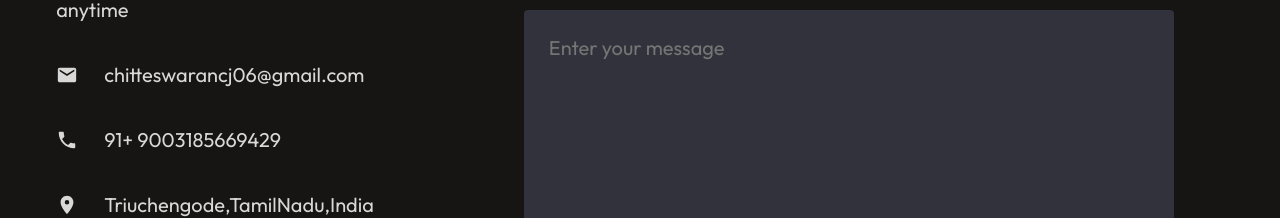
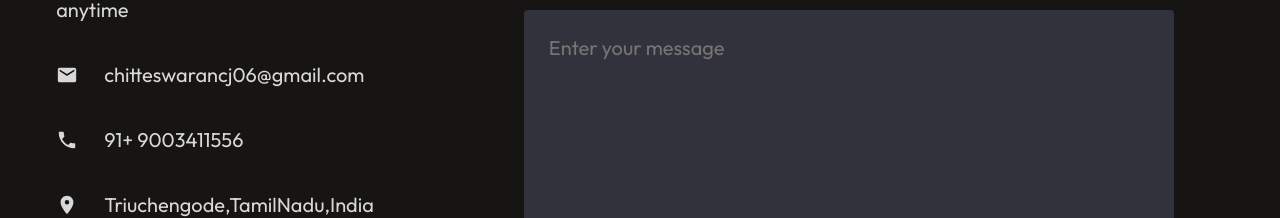
Before and after one commit to CHITTESWARAN/My_Portfolio, a React (Vite) app: page / in a window 1280 px wide. Shown: the part 6340-6558 px from the top of the page. Built offline with nearby package versions, Linux system fonts and the light colour scheme.

Commit message:
the first commit

```diff
--- a/src/Components/Contact/Contact.jsx
+++ b/src/Components/Contact/Contact.jsx
@@ -72,7 +72,7 @@ const Contact = () => {
                     </div>
                     <div className="contact-detail">
                     <IoMdCall />
-                    <p> 91+ 9003185669429</p>
+                    <p> 91+ 9003411556</p>
                     </div>
                     <div className="contact-detail">
                     <MdLocationOn />
--- a/src/Components/MyWork/Mywork.css
+++ b/src/Components/MyWork/Mywork.css
@@ -104,7 +104,7 @@
         margin-right: -20px;
     }
     .mywork-container img {
-    width: 100%;
+    width:100%;
     height: auto;
      }
 
```
